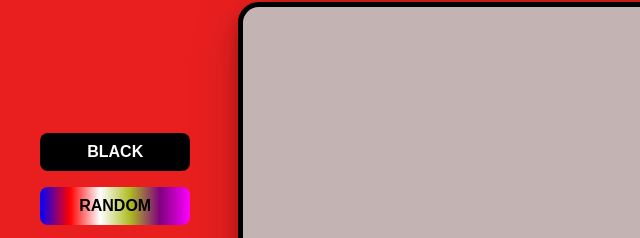
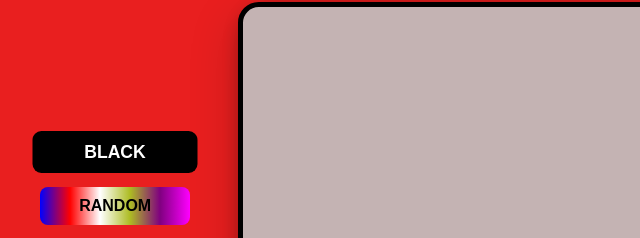
Before and after one commit to mbliefer/etch-a-sketch, a plain HTML site: page index.html in a window 1280 px wide. Shown: the part 118-356 px from the top of the page, 170-810 px from the left. Drawn offline with Linux system fonts and the light colour scheme; a web font is replaced by a local one.

Commit message:
fix black button on load

```diff
--- a/script.js
+++ b/script.js
@@ -12,6 +12,7 @@ let currentColor = 'black';
 
 window.addEventListener('load', () => {
     squareSize = gridWidth / 16;
+    black.style.transform = 'scale(1.1)';
     gridSquares();
     return pixels.textContent = `${slider.value} x ${slider.value}`;
 });
@@ -51,7 +52,8 @@ function transformButtons(e) {
 }
 
 btns.forEach((btn) => {
-    btn.addEventListener('click', transformButtons)});
+    btn.addEventListener('click', transformButtons)
+});
 
 function setSquareSize(e) {
     side = e.target.value;
@@ -59,25 +61,32 @@ function setSquareSize(e) {
     return squareSize;
 }
 
+// let mouseDown = false
+// document.body.onmousedown = () => (mouseDown = true)
+// document.body.onmouseup = () => (mouseDown = false)
+
 function gridSquares() {
     grid.innerHTML = '';
     for (let i = 0; i < slider.value; i++) {
         for (let j = 0; j < slider.value; j++) {
             let squares = document.createElement('div');
-            squares.classList.add('squares');
+            squares.classList.add('squaress');
             squares.style.width = squareSize + "px";
             squares.style.height = squareSize + "px";
             squares.style.border = "none";
             grid.appendChild(squares);
-            //squares.addEventListener('mousedown', startDrawing);
+            // squares.addEventListener('mouseover', startDrawing);
             squares.addEventListener('mouseover', (e) => {
                 if (e.buttons == 1) startDrawing(e);
             });
+            // squares.addEventListener('mouseover', startDrawing);
+            // squares.addEventListener('mousedown', startDrawing);
         }
     }
 }
 
 function startDrawing(e) {
+    // if (e.type === 'mouseover' && !mouseDown) return
     if (currentColor == 'black') {
         colorBlack(e);
     } else {
--- a/style.css
+++ b/style.css
@@ -79,7 +79,6 @@ button {
     font-weight: 900;
     font-size: 16px;
     font-family: 'DotGothic16', sans-serif;
-
 }
 
 button:hover {
@@ -95,8 +94,3 @@ button:hover {
 #random {
     background-image: linear-gradient(90deg, blue, red, white, #adbc23, purple, rgb(255, 0, 255));
 }
-
-.squares {
-
-
-}
```
